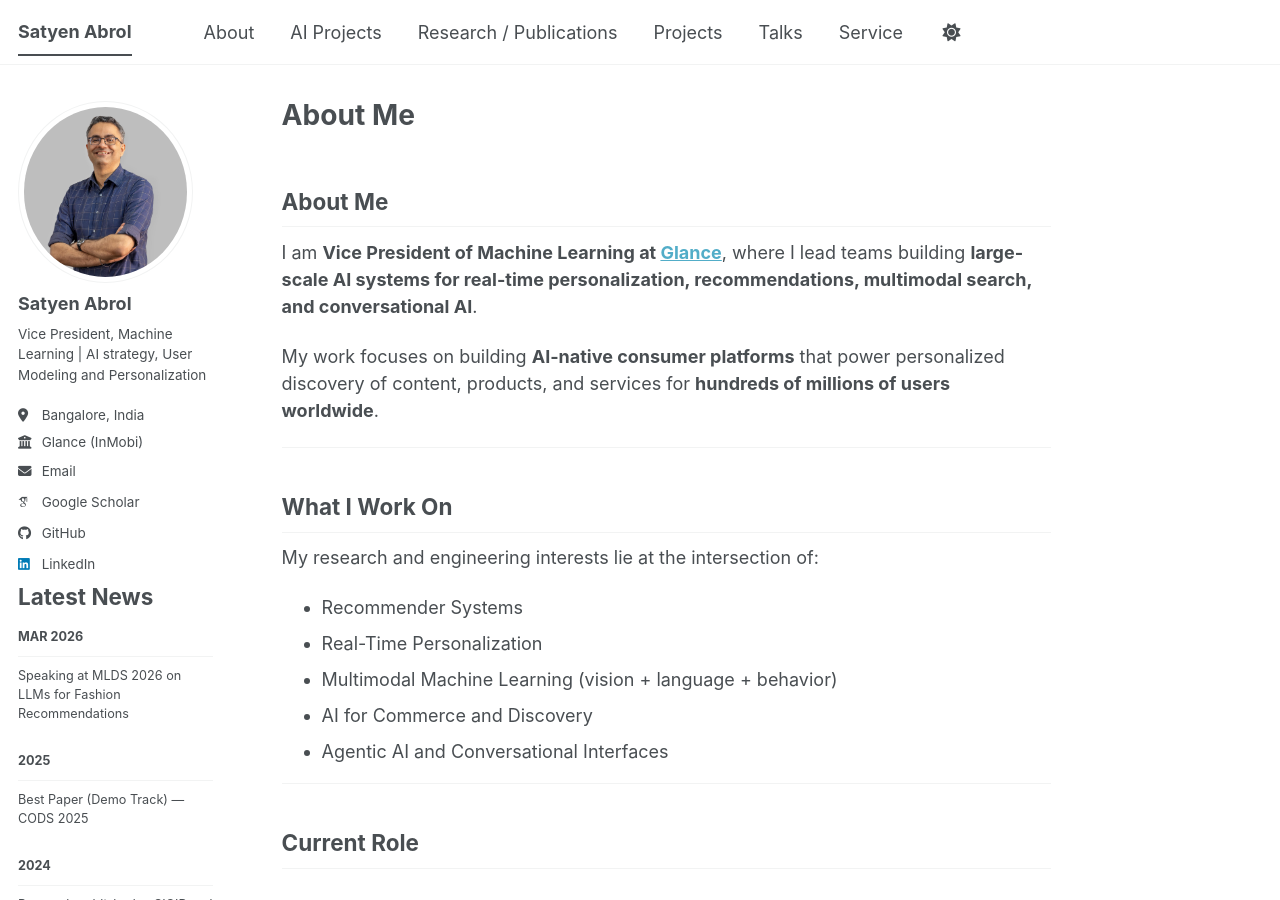
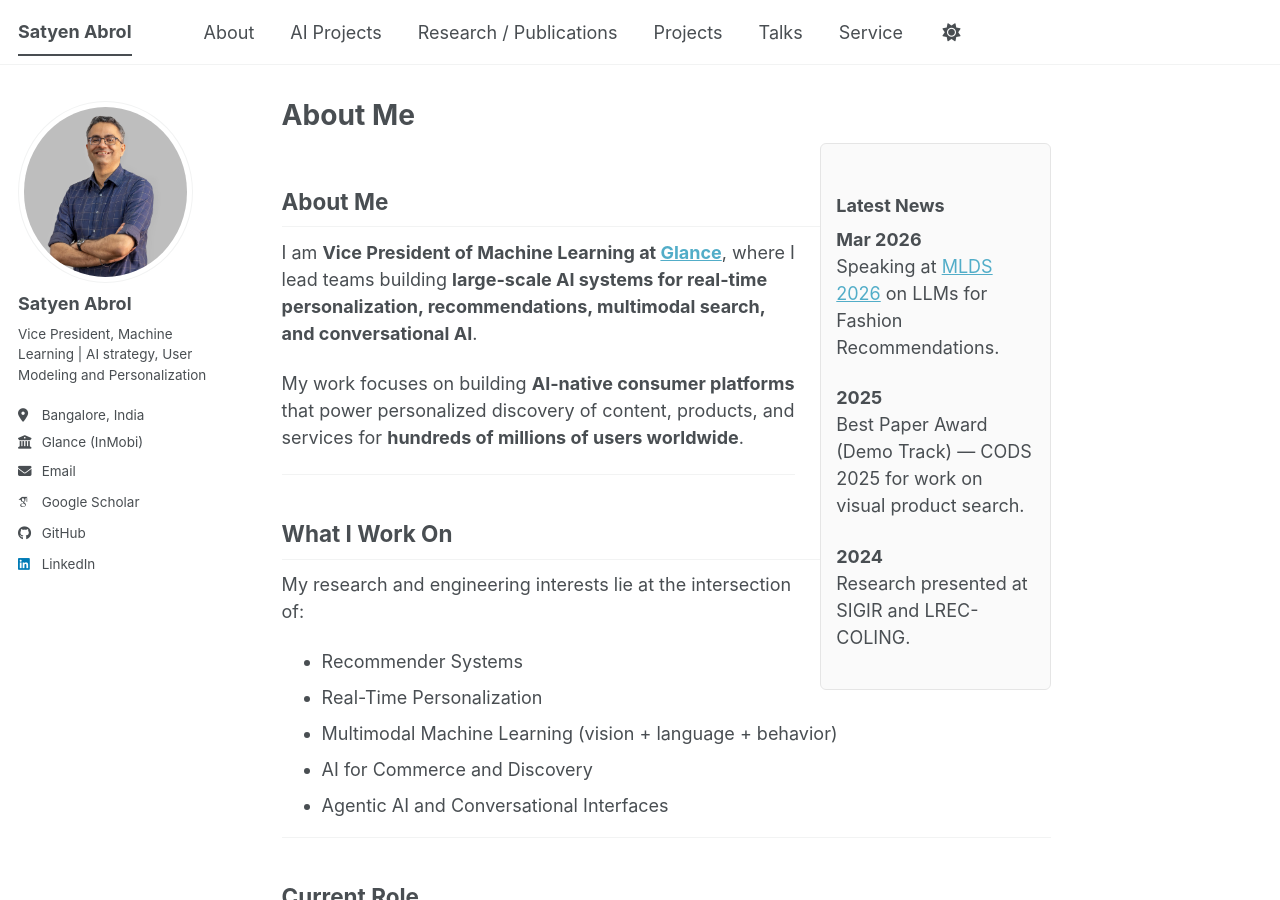
Before and after one commit to satyenabrol/satyenabrol.github.io, a Jekyll site: the page built from _pages/about.md, in a window 1280 px wide and 900 px high. Built offline with Jekyll 4.4.1, drawn with Linux system fonts in a browser that asks for light colours; some web fonts are replaced; a script bundle is joined from its source files by our own code; library files that are not in the unit come from our copies; some of the changed text lies outside the part shown.

Commit message:
Update about.md

```diff
--- a/_pages/about.md
+++ b/_pages/about.md
@@ -3,10 +3,21 @@ layout: single
 title: "About Me"
 permalink: /
 author_profile: true
-sidebar:
-  title: "Latest News"
-  nav: news
 ---
+<div style="float:right; width:30%; margin-left:25px; padding:15px; border:1px solid #e5e5e5; border-radius:6px; background:#fafafa;">
+
+<h3>Latest News</h3>
+
+<p><strong>Mar 2026</strong><br>
+Speaking at <a href="https://mlds.analyticsindiamag.com/">MLDS 2026</a> on LLMs for Fashion Recommendations.</p>
+
+<p><strong>2025</strong><br>
+Best Paper Award (Demo Track) — CODS 2025 for work on visual product search.</p>
+
+<p><strong>2024</strong><br>
+Research presented at SIGIR and LREC-COLING.</p>
+
+</div>
 
 ## About Me
 
```
